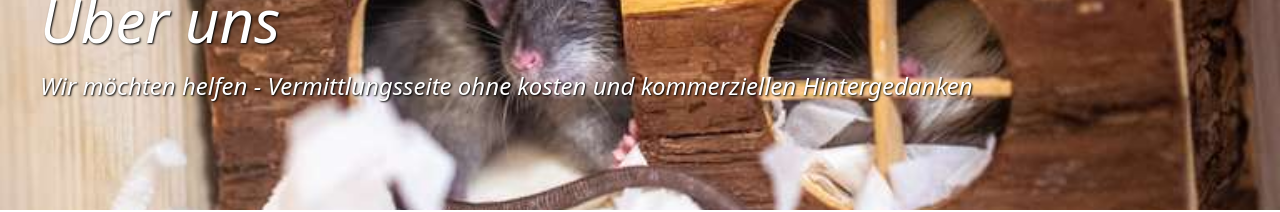
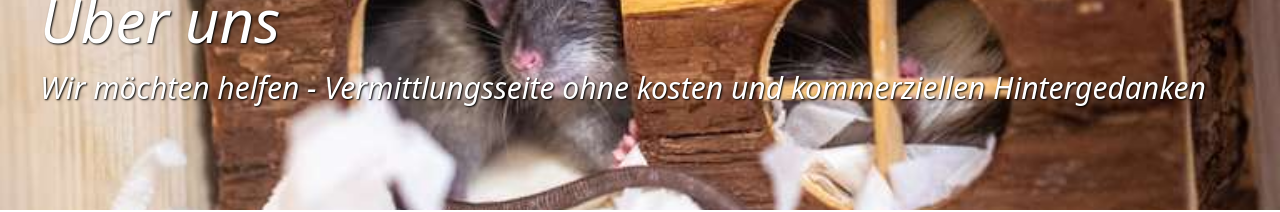
Before and after one commit to kaktusgarten/tiervermittlung, a React (Vite) app in the folder frontend/: page /about in a window 1280 px wide. Shown: the part 163-375 px from the top of the page. Built offline with nearby package versions, Linux system fonts and the light colour scheme; no server answers.

Commit message:
Main image komponenten angepasst

```diff
--- a/frontend/src/components/MainImage.tsx
+++ b/frontend/src/components/MainImage.tsx
@@ -28,7 +28,7 @@ export default function MainImage({
       </h1>
 
       <p
-        className={`italic mb-6 text-2xl text-${textColor}`}
+        className={`italic mb-6 text-3xl text-${textColor}`}
         style={{ textShadow: "1px 1px 2px black" }}
       >
         {text}
```
